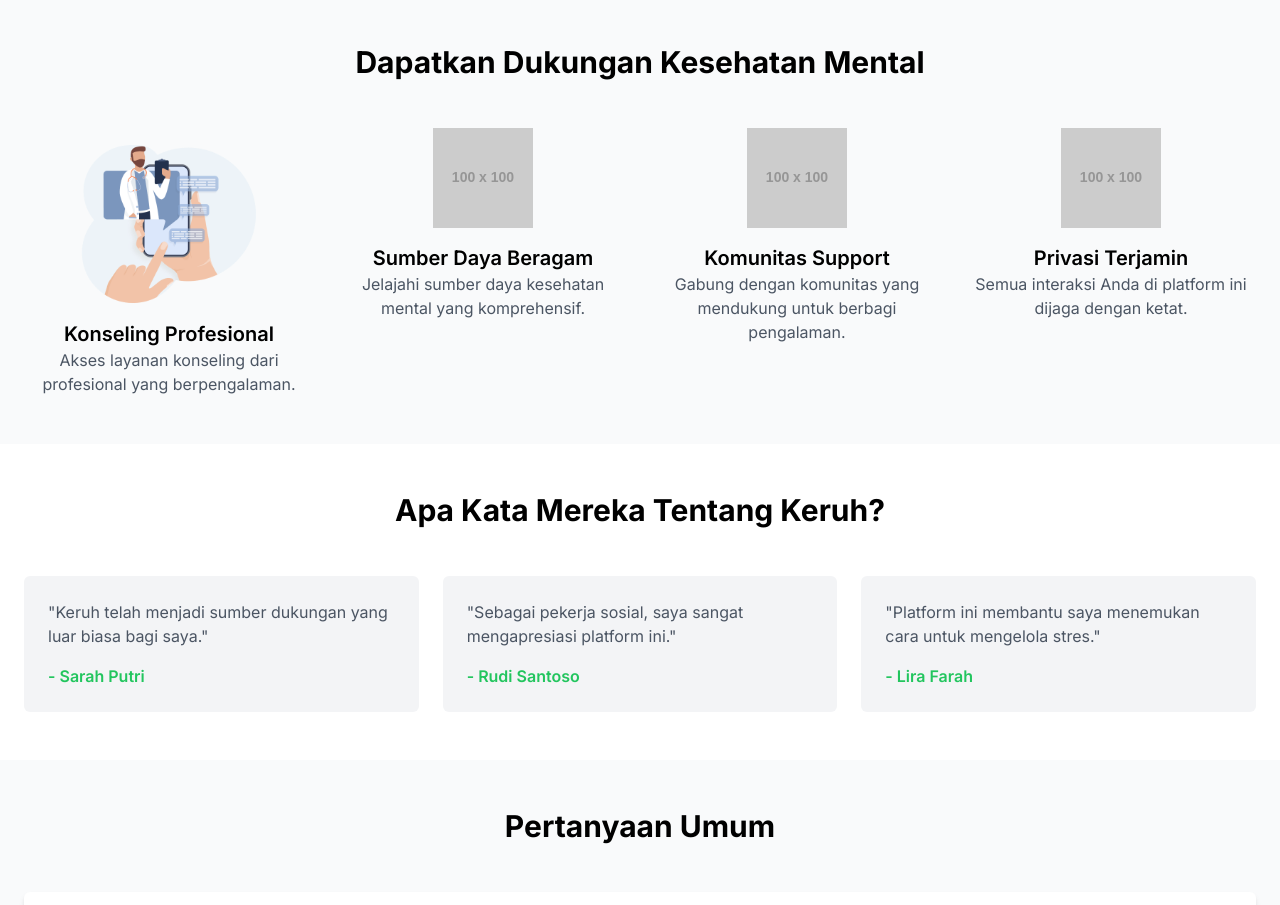
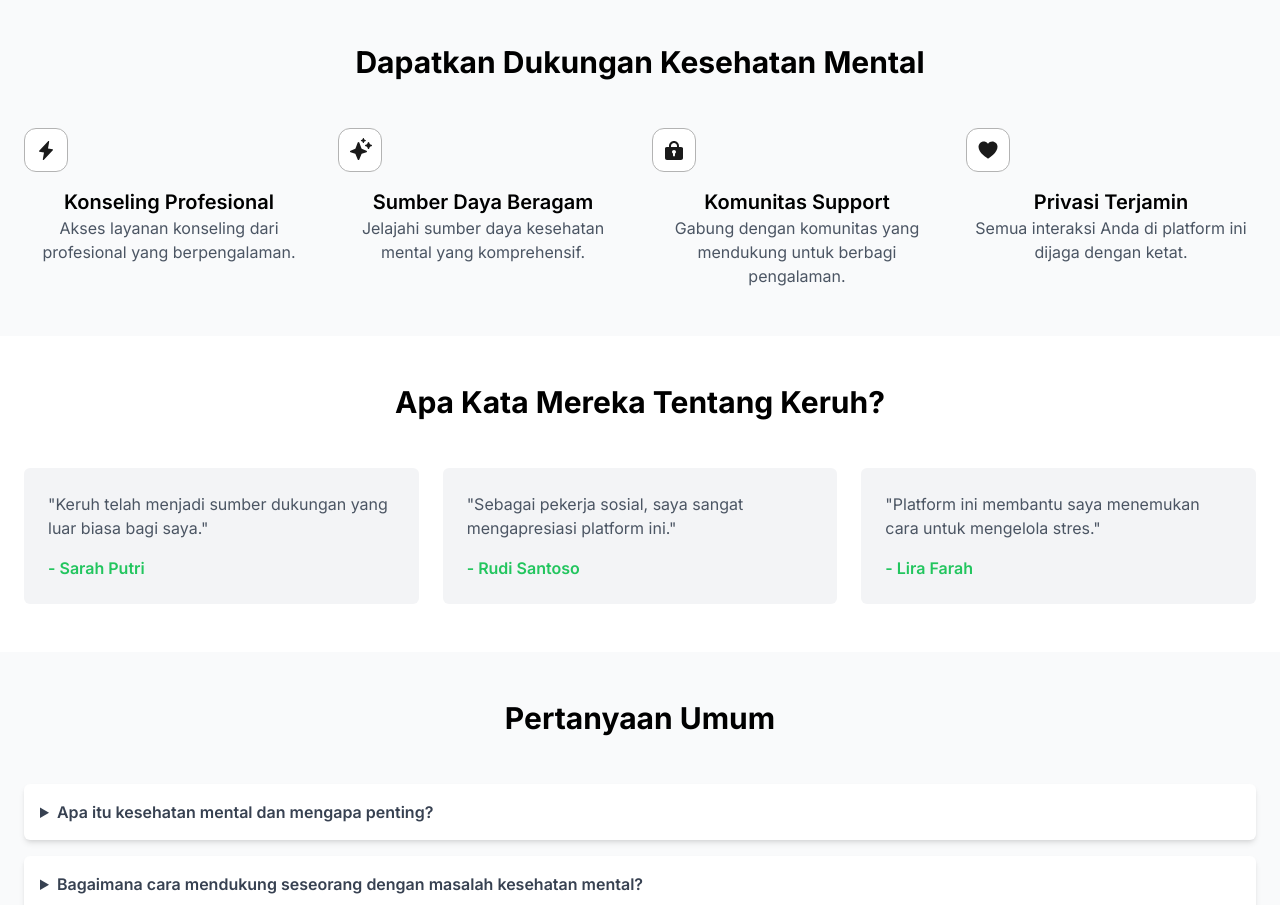
Before and after one commit to HadHanns/Keruh-Platform-Kesehatan-Mental, a plain HTML site: page index.html in a window 1280 px wide. Shown: the part 800-1705 px from the top of the page. Drawn offline with nearby package versions, Linux system fonts and the light colour scheme; placeholder pictures from the web are drawn by us.

Commit message:
punya conay

```diff
--- a/index.html
+++ b/index.html
@@ -62,22 +62,22 @@
       </div>
       <div class="grid grid-cols-1 md:grid-cols-4 gap-6">
         <div class="text-center">
-          <img src="hape.png.PNG" alt="Konseling Profesional" class="w-48 h-auto mx-auto">
+          <img src="icon.svg" alt="Konseling Profesional" class="mb-4 place-items-start" >
           <h3 class="text-xl font-semibold">Konseling Profesional</h3>
           <p class="text-gray-600">Akses layanan konseling dari profesional yang berpengalaman.</p>
         </div>
         <div class="text-center">
-          <img src="https://via.placeholder.com/100" alt="Icon" class="mx-auto mb-4">
+          <img src="icon1.svg" alt="Sumber Daya Beragam" class="mb-4 place-items-start">
           <h3 class="text-xl font-semibold">Sumber Daya Beragam</h3>
           <p class="text-gray-600">Jelajahi sumber daya kesehatan mental yang komprehensif.</p>
         </div>
         <div class="text-center">
-          <img src="https://via.placeholder.com/100" alt="Icon" class="mx-auto mb-4">
+          <img src="icon2.svg" alt="Komunitas Support" class="mb-4 place-items-start">
           <h3 class="text-xl font-semibold">Komunitas Support</h3>
           <p class="text-gray-600">Gabung dengan komunitas yang mendukung untuk berbagi pengalaman.</p>
         </div>
         <div class="text-center">
-          <img src="https://via.placeholder.com/100" alt="Icon" class="mx-auto mb-4">
+          <img src="icon3.svg" alt="Privasi Keamanan" class="mb-4 place-items-start">
           <h3 class="text-xl font-semibold">Privasi Terjamin</h3>
           <p class="text-gray-600">Semua interaksi Anda di platform ini dijaga dengan ketat.</p>
         </div>
```
Also changed, not shown: icon.svg (added), icon1.svg (added), icon2.svg (added), icon3.svg (added).
